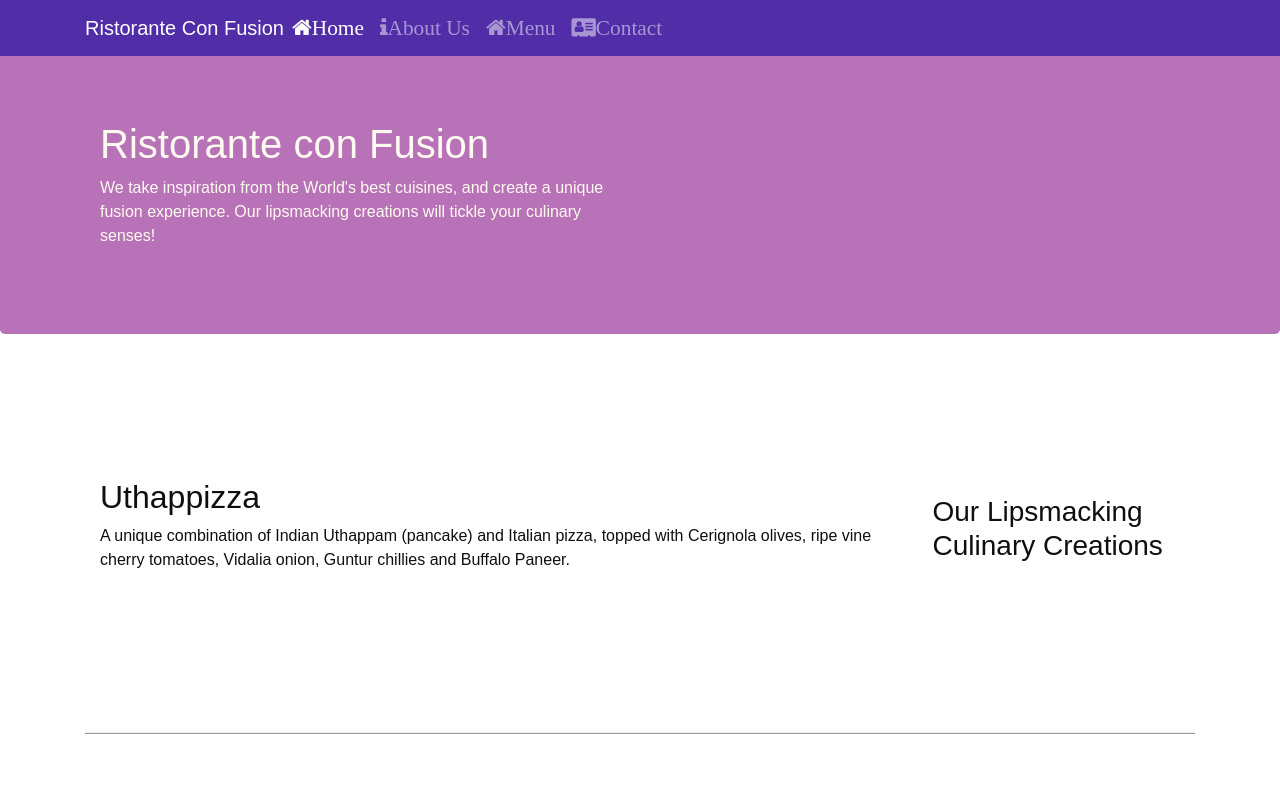
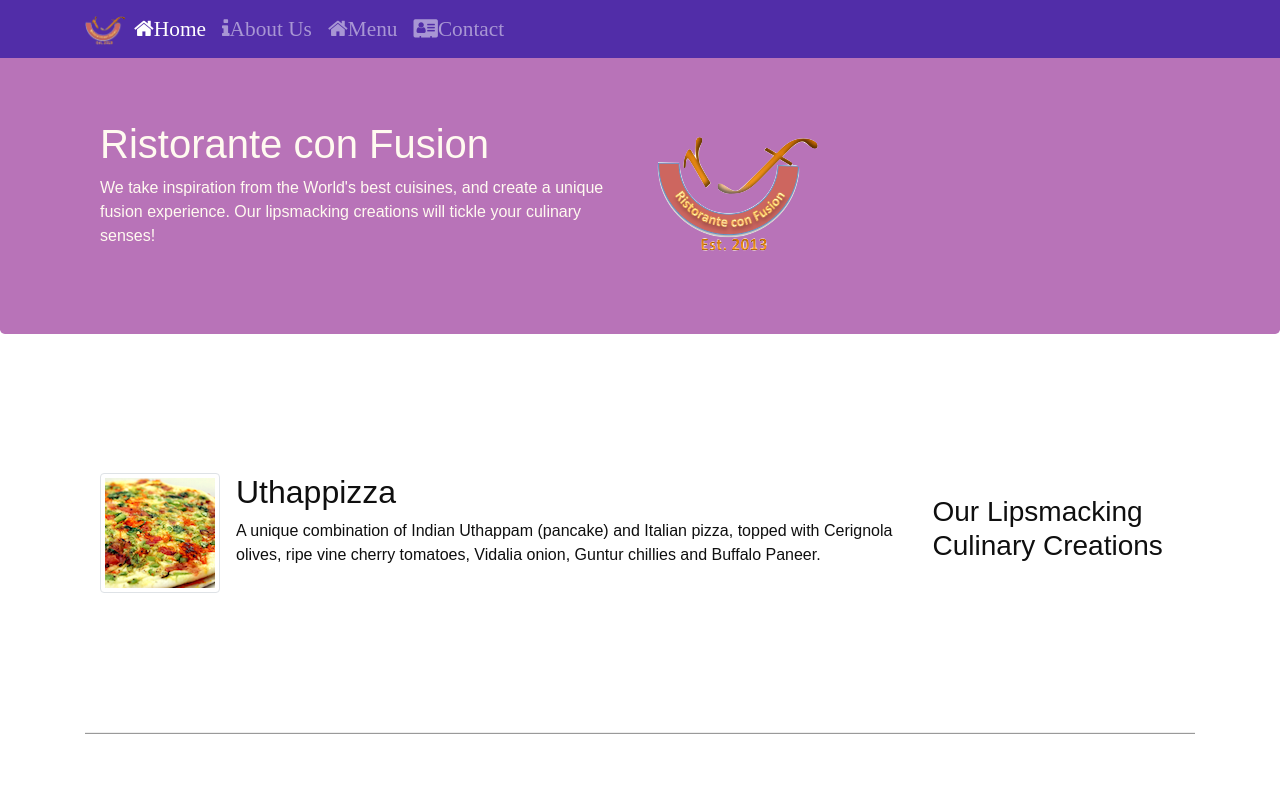
Before and after one commit to Nekros1712/Bootstrap4, a website: page index.html in a window 1280 px wide. Shown: the top 800 px of the page. Drawn offline with nearby package versions, Linux system fonts and the light colour scheme.

Commit message:
Images & Media

```diff
--- a/index.html
+++ b/index.html
@@ -21,7 +21,7 @@
             <button class="navbar-toggler" type="button" data-toggle="collapse" data-target="#Navbar">
                 <span class="navbar-toggler-icon"></span>
             </button>
-            <a class="navbar-brand mr-auto" href="#">Ristorante Con Fusion</a>
+            <a class="navbar-brand mr-auto" href="#"><img src="img/logo.png" class="img-fluid" height=30 width=41></a>
             <div class="collapse navbar-collapse" id="Navbar">
                 <ul class="navbar-nav mr-auto">
                     <li class="nav-item active"><a class="nav-link" href="#"><span class="fa fa-home fa-lg">Home</span></a></li>
@@ -40,7 +40,8 @@
                     <h1>Ristorante con Fusion</h1>
                     <p>We take inspiration from the World's best cuisines, and create a unique fusion experience. Our lipsmacking creations will tickle your culinary senses!</p>
                 </div>
-                <div class="col-12 col-sm">
+                <div class="col-12 col-sm align-self-center">
+                    <img src="img/logo.png" class="img-fluid">
                 </div>
             </div>
         </div>
@@ -52,8 +53,13 @@
                 <h3>Our Lipsmacking Culinary Creations</h3>
             </div>
             <div class="col col-sm order-sm-first col-md">
-                <h2>Uthappizza</h2>
-                <p>A unique combination of Indian Uthappam (pancake) and Italian pizza, topped with Cerignola olives, ripe vine cherry tomatoes, Vidalia onion, Guntur chillies and Buffalo Paneer.</p>
+                <div class="media">
+                    <img class="d-flex mr-3 img-fluid img-thumbnail align-self-center" src="img/uthappizza.png" alt="uthappizza">
+                    <div class="media-body">
+                        <h2 class="mt-0">Uthappizza</h2>
+                        <p>A unique combination of Indian Uthappam (pancake) and Italian pizza, topped with Cerignola olives, ripe vine cherry tomatoes, Vidalia onion, Guntur chillies and Buffalo Paneer.</p>
+                    </div>
+                </div>
             </div>
         </div>
 
@@ -73,9 +79,12 @@
                 <h3>Meet our Culinary Specialists</h3>
             </div>
             <div class="col col-sm order-sm-first col-md">
-                <h2>Alberto Somayya</h2>
+                <div class="media">
+                    <img class="d-flex mr-3 align-self-center img-thumbnail img-fluid" src="img/alberto.png" alt="alberto">
+                    <h2>Alberto Somayya</h2>
                 <h4>Executive Chef</h4>
                 <p>Award winning three-star Michelin chef with wide International experience having worked closely with whos-who in the culinary world, he specializes in creating mouthwatering Indo-Italian fusion experiences. </p>
+                </div>
             </div>
         </div>
     </div>
```
Also changed, not shown: aboutus.html (+3 -2 lines), contactus.html (+3 -2 lines), img/alberto.png (added), img/buffet.png (added), img/logo.png (added), img/uthappizza.png (added), 1 other file.
